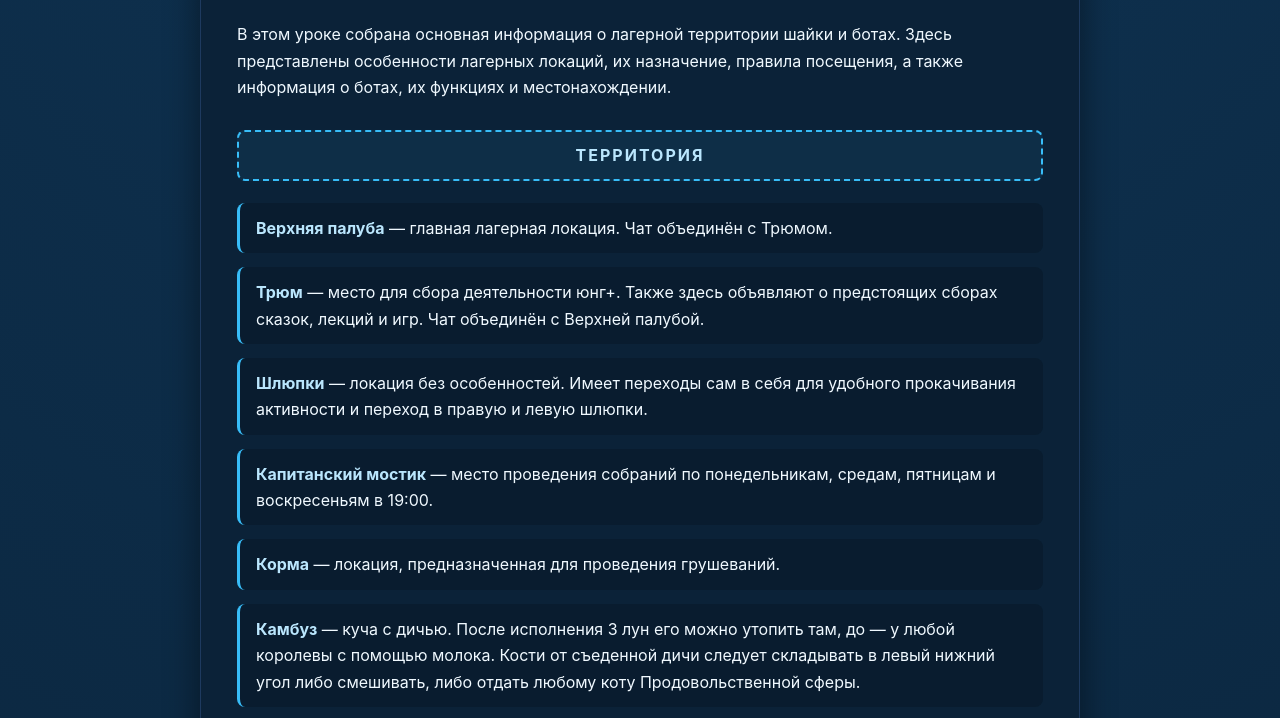
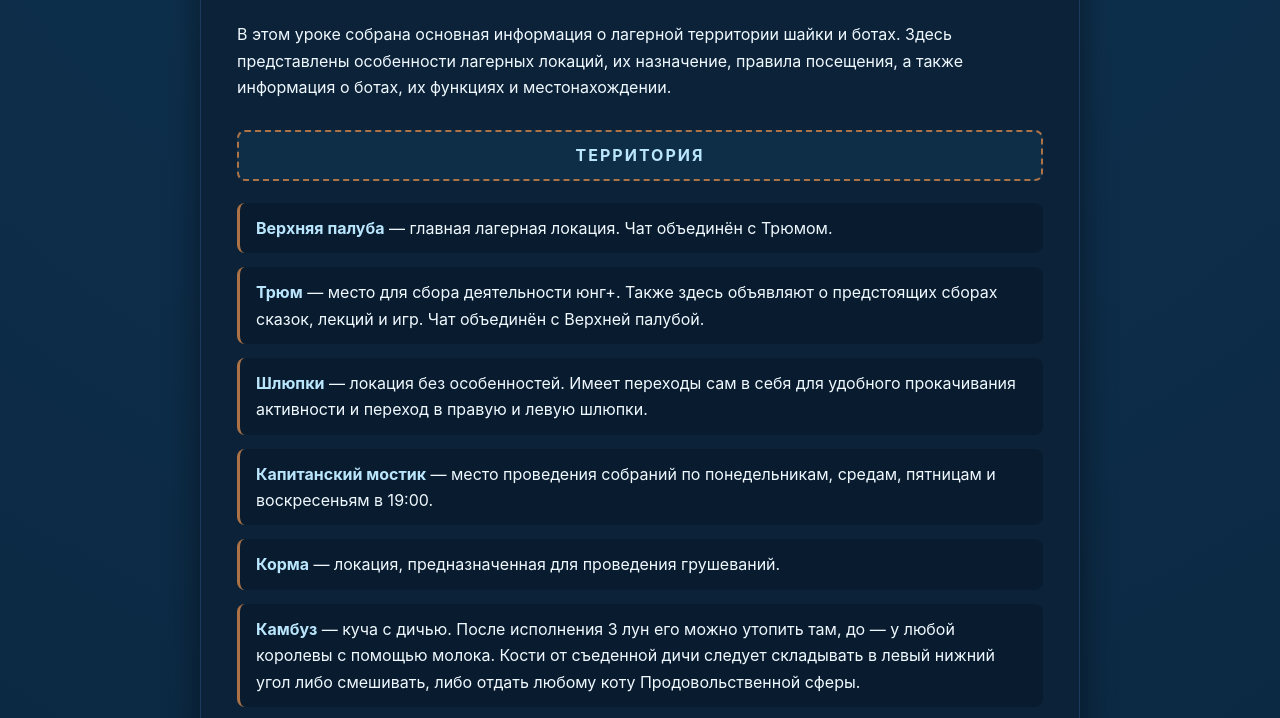
Before and after one commit to nastart888-jpg/catwar-lessons, a plain HTML site: page index.html in a window 1280 px wide. Shown: the part 469-1187 px from the top of the page. Drawn offline with Linux system fonts and the light colour scheme.

Commit message:
Update index.html

```diff
--- a/index.html
+++ b/index.html
@@ -10,7 +10,7 @@
             --bg-card: #0b2238;
             --bg-bot: #081a2b;
             --accent-light: #bae6fd;
-            --accent-sky: #38bdf8;
+            --accent-sky: #ad7347;
             --accent-danger: #f87171;
             --text-main: #f0f9ff;
             --text-muted: #93c5fd;
```
